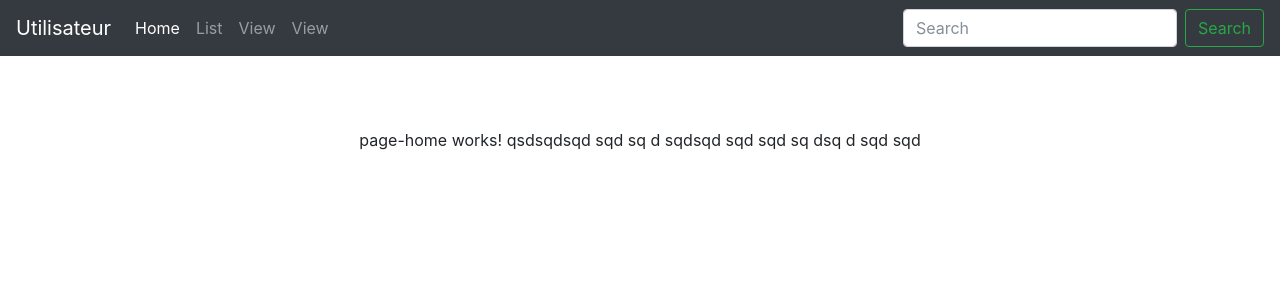
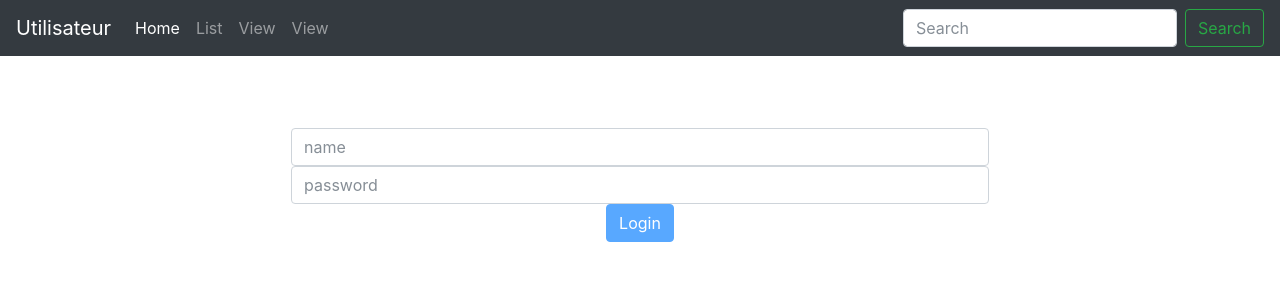
Before and after one commit to utbm/Angular, an Angular app: page / in a window 1280 px wide. Shown: the top 300 px of the page. Built offline with nearby package versions, Linux system fonts and the light colour scheme.

Commit message:
Add Form loggin

```diff
--- a/src/app/app.module.ts
+++ b/src/app/app.module.ts
@@ -15,7 +15,7 @@ import { PageHomeComponent } from './lespages/page-home/page-home.component'
 import { NgbModule } from '@ng-bootstrap/ng-bootstrap';
 import { CommServiceService } from './services/comm-service.service';
 import { BoiteInfoComponent } from './boite-info/boite-info.component';
-
+import { FormsModule, ReactiveFormsModule } from '@angular/forms';
 
 @NgModule({
   declarations: [
@@ -31,7 +31,9 @@ import { BoiteInfoComponent } from './boite-info/boite-info.component';
     BrowserModule,
     AppRoutingModule,
     NgbModule.forRoot(),
-    HttpModule
+    HttpModule,
+    FormsModule,
+    ReactiveFormsModule
   ],
   providers: [LeserviceService, TheloggerService, CommServiceService],
   bootstrap: [AppComponent]
--- a/src/app/lespages/page-home/page-home.component.html
+++ b/src/app/lespages/page-home/page-home.component.html
@@ -1,16 +1,43 @@
-<p>
-  page-home works!
+<div>
+    <div class="row justify-content-center">
+        <div class="col-md-8">
+            <!-- <div class="alert alert-success" *ngIf="success" >
+                <strong>Password changed!</strong>
+            </div>
+            <div class="alert alert-danger" *ngIf="error"  >
+                <strong>An error has occurred!</strong> The password could not be changed.
+            </div>
 
-  qsdsqdsqd
-  sqd
-  sq
-  d
-  sqdsqd
-  sqd
-  sqd
-  sq
-  dsq
-  d
-  sqd
-  sqd
-</p>
+            <div class="alert alert-danger" *ngIf="doNotMatch" >
+                The password and its confirmation do not match!
+            </div>
+ -->
+            <form (ngSubmit)="traitementForm();" [formGroup]="userForm">
+
+                <!-- <div class="form-group"> -->
+                    <!-- <label class="form-control-label" for="password" >User</label> -->
+                    <input type="test" class="form-control" id="username" name="name" placeholder="name" formControlName="username" minlength=4 maxlength=50 required>
+                    <!-- <label class="form-control-label" for="password" >Password</label> -->
+                    <input type="password" class="form-control" id="password" name="password" placeholder="password" formControlName="password">
+
+                    <!-- <div *ngIf="password.invalid">
+                        <small class="form-text text-danger"
+                           *ngIf="password.errors.required" >
+                            Your password is required.
+                        </small>
+                        <small class="form-text text-danger"
+                           *ngIf="password.errors.minlength" >
+                            Your password is required to be at least 4 characters.
+                        </small>
+                        <small class="form-text text-danger"
+                           *ngIf="password.errors.maxlength" >
+                            Your password cannot be longer than 50 characters.
+                        </small>
+                    </div> -->
+                <!-- </div> -->
+
+                <button type="submit" [disabled]="userForm.invalid" class="btn btn-primary" >Login</button>
+            </form>
+        </div>
+    </div>
+</div>
--- a/src/app/lespages/page-home/page-home.component.ts
+++ b/src/app/lespages/page-home/page-home.component.ts
@@ -1,4 +1,5 @@
 import { Component, OnInit } from '@angular/core';
+import { FormBuilder, FormGroup, FormControl, Validators } from '@angular/forms'
 
 @Component({
   selector: 'app-page-home',
@@ -7,9 +8,29 @@ import { Component, OnInit } from '@angular/core';
 })
 export class PageHomeComponent implements OnInit {
 
-  constructor() { }
+  userForm: FormGroup; //le formulaire
+  usernamectrl: FormControl; // gestion du nom
+  passwordctrl: FormControl; // gestion du password
+
+  constructor(private _fb: FormBuilder) {
+    //creation du gestionnaire de nom
+    this.usernamectrl = _fb.control('', [Validators.required]);
+    this.passwordctrl = _fb.control('', [Validators.required]);
+
+    //creation du groupe
+    this.userForm = _fb.group({
+      username: this.usernamectrl,
+      password: this.passwordctrl
+    });
+  }
 
   ngOnInit() {
+
+  }
+
+  traitementForm() {
+    console.log("Name: " + this.userForm.value.username);
+    console.log("Password: " + this.userForm.value.password);
   }
 
 }
```
Also changed, not shown: 1 other file (tests, documents, lock files or other folders).
